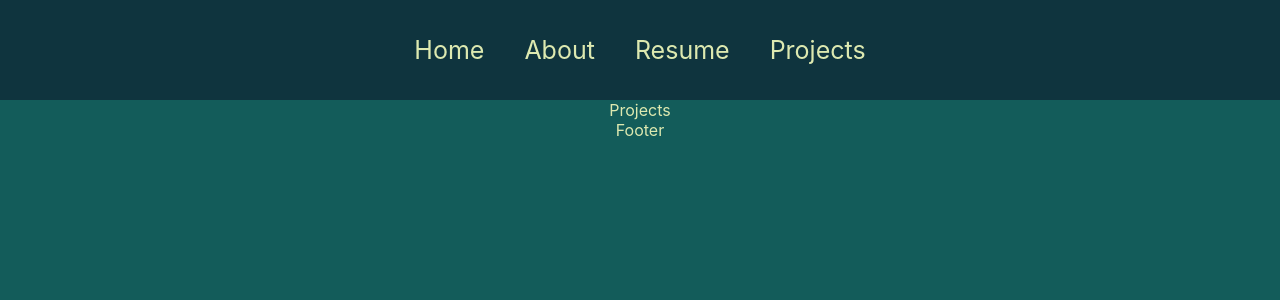
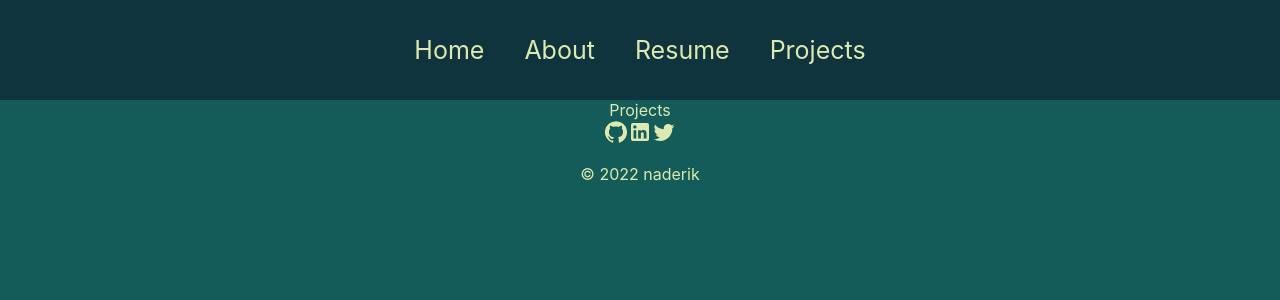
Before and after one commit to naderik/react-e-portfolio, a React (Create React App) app: page /projects in a window 1280 px wide. Shown: the top 300 px of the page. Built offline with nearby package versions, Linux system fonts and the light colour scheme.

Commit message:
add social icons

```diff
--- a/src/components/Footer.js
+++ b/src/components/Footer.js
@@ -1,8 +1,19 @@
 import React from 'react'
+import GitHubIcon from '@mui/icons-material/GitHub';
+import LinkedInIcon from '@mui/icons-material/LinkedIn';
+import TwitterIcon from '@mui/icons-material/Twitter';
+
 
 function Footer() {
     return (
-        <div>Footer</div>
+        <div className='footer'>
+            <div>
+                <GitHubIcon />
+                <LinkedInIcon />
+                <TwitterIcon />
+            </div>
+            <p> &copy; 2022 naderik </p>
+        </div>
     )
 }
 
--- /dev/null
+++ b/src/styles/Footer.css
@@ -0,0 +1,28 @@
+.footer {
+    width: 100%;
+    height: 200px;
+    background: #0F343E;
+    display: flex;
+    justify-content: center;
+    align-items: center;
+    flex-direction: column;
+    padding-top: 10px;
+    margin-top: 200px;
+}
+
+.socialMedia svg {
+    color: white;
+    margin: 20px;
+    font-size: 70px;
+    cursor: pointer;
+}
+
+.footer p {
+    color: white;
+}
+
+@media only screen and (max-width: 600px) {
+    .footer svg {
+        font-size: 50px;
+    }
+}
```
